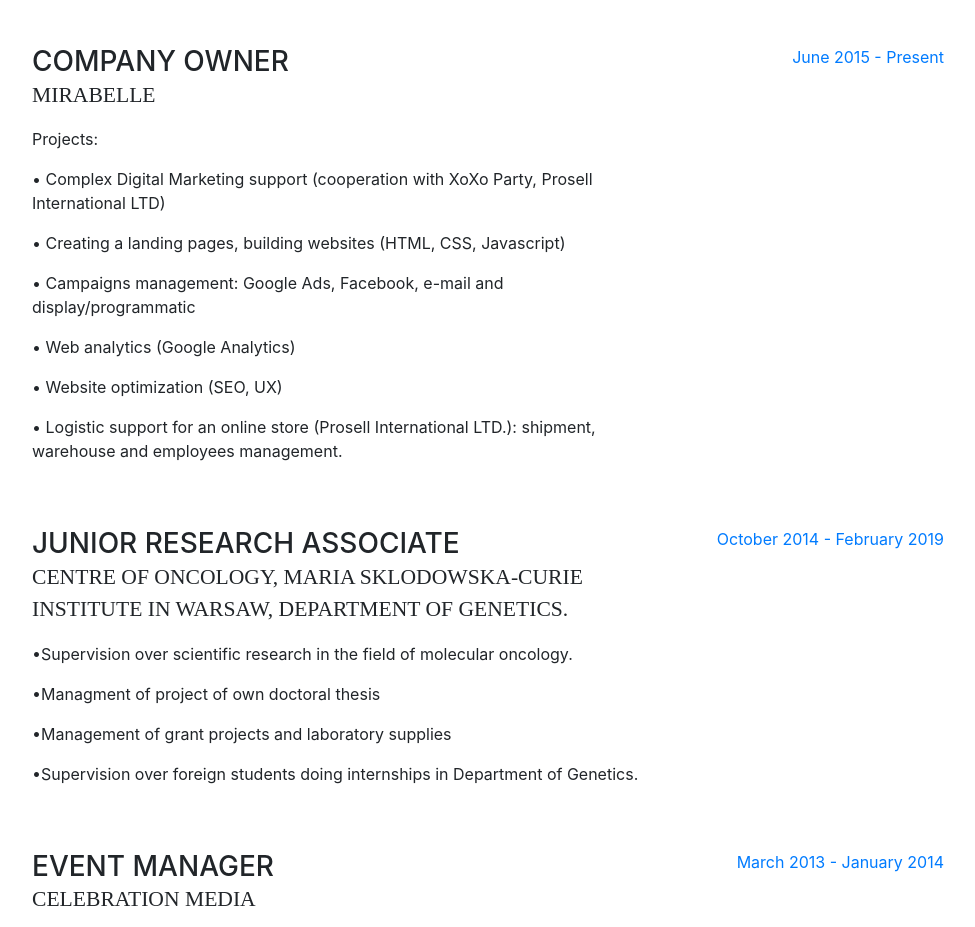
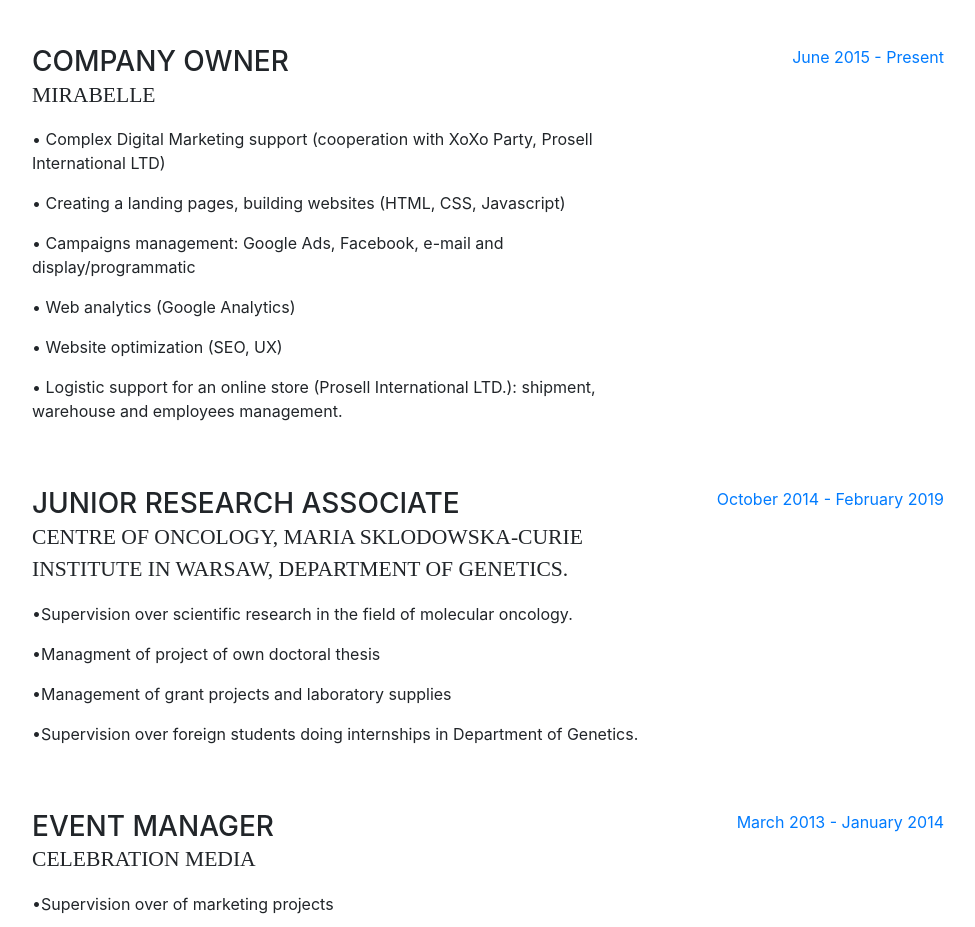
Before and after one commit to ukuklinska/Urszula-Kuklinska-CV, a website with bundled scripts: page index.html in a window 1280 px wide. Shown: the part 889-1816 px from the top of the page, without its empty margins (288-1263 px from the left). Built offline with nearby package versions, Linux system fonts and the light colour scheme; a web font is replaced by a local one.

Commit message:
Update index.html

```diff
--- a/index.html
+++ b/index.html
@@ -107,7 +107,7 @@
               <h3 class="mb-0">Company owner</h3>
               <div class="subheading mb-3">
 Mirabelle</div>
-              <p>Projects:</p>
+
                 <p>•	Complex Digital Marketing support (cooperation with XoXo Party, Prosell
 International LTD)</p>
                 <p>• Creating a landing pages, building websites (HTML, CSS,
```
